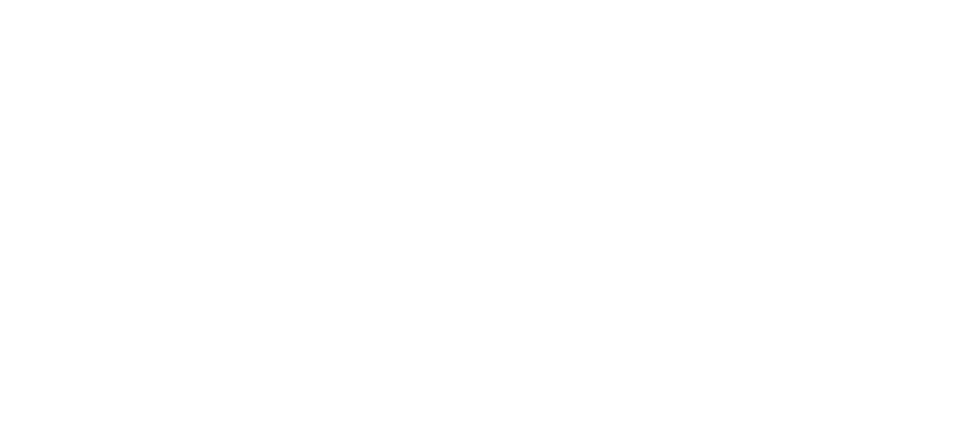
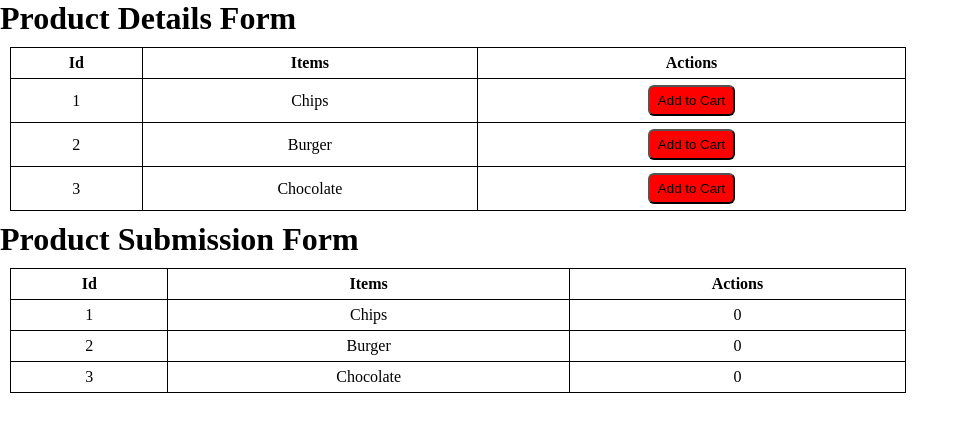
Before and after one commit to aryan2394/Cognizant_Digital_Nurture, a plain HTML site: page shoppingCart/index.html in a window 1280 px wide. Shown: the whole page, without its empty margins (0-969 px from the left). Drawn offline with Linux system fonts and the light colour scheme.

Commit message:
shopping cart added by shri ji

```diff
--- a/shoppingCart/app.js
+++ b/shoppingCart/app.js
@@ -0,0 +1,18 @@
+let chips=document.querySelector(".d1");
+let burger=document.querySelector(".d2");
+let choco=document.querySelector(".d3");
+let c=0;
+let b=0;
+let ch=0;
+document.querySelector(".addChips").addEventListener("click",()=>
+{
+    chips.textContent=++c;
+})
+document.querySelector(".addBurger").addEventListener("click",()=>
+{
+    burger.textContent=++b;
+})
+document.querySelector(".addChoco").addEventListener("click",()=>
+{
+    choco.textContent=++ch;
+})
--- a/shoppingCart/index.html
+++ b/shoppingCart/index.html
@@ -1,13 +1,55 @@
 <!DOCTYPE html>
-<html lang="en">
+<html>
     <head>
-    <meta charset="UTF-8">
-    <meta name="viewport" content="width=device-width, initial-scale=1.0">
-    <title>Document</title>
         <link rel="stylesheet" href="./style.css">
     </head>
     <body>
-
+        <h1>Product Details Form</h1>
+        <table class="details">
+            <tr>
+                <th>Id</th>
+                <th>Items</th>
+                <th>Actions</th>
+            </tr>
+            <tr>
+                <td>1</td>
+                <td>Chips</td>
+                <td><button class="addChips">Add to Cart</button></td>
+            </tr>
+            <tr>
+                <td>2</td>
+                <td>Burger</td>
+                <td><button class="addBurger">Add to Cart</button></td>
+            </tr>
+            <tr>
+                <td>3</td>
+                <td>Chocolate</td>
+                <td><button class="addChoco">Add to Cart</button></td>
+            </tr>
+        </table>
+        <h1>Product Submission Form</h1>
+        <table class="details">
+            <tr>
+                <th>Id</th>
+                <th>Items</th>
+                <th>Actions</th>
+            </tr>
+            <tr>
+                <td>1</td>
+                <td>Chips</td>
+                <td class="d1">0</td>
+            </tr>
+            <tr>
+                <td>2</td>
+                <td>Burger</td>
+                <td class="d2">0</td>
+            </tr>
+            <tr>
+                <td>3</td>
+                <td>Chocolate</td>
+                <td class="d3">0</td>
+            </tr>
+        </table>
     </body>
     <script src="./app.js"></script>
 </html>
--- a/shoppingCart/style.css
+++ b/shoppingCart/style.css
@@ -0,0 +1,21 @@
+*{
+    margin: 0;
+    padding: 0;
+    box-sizing: border-box;
+}
+table{
+    width: 70%;
+    border-collapse:collapse;
+    margin: 10px;
+}
+th,td{
+    border:1px solid black;
+    text-align: center;
+    padding: 6px 8px;
+}
+button{
+    padding: 6px 8px;
+    cursor:pointer;
+    background-color:red;
+    border-radius:6px;
+}
```
Lines whose indentation alone changed are shown as unchanged.
